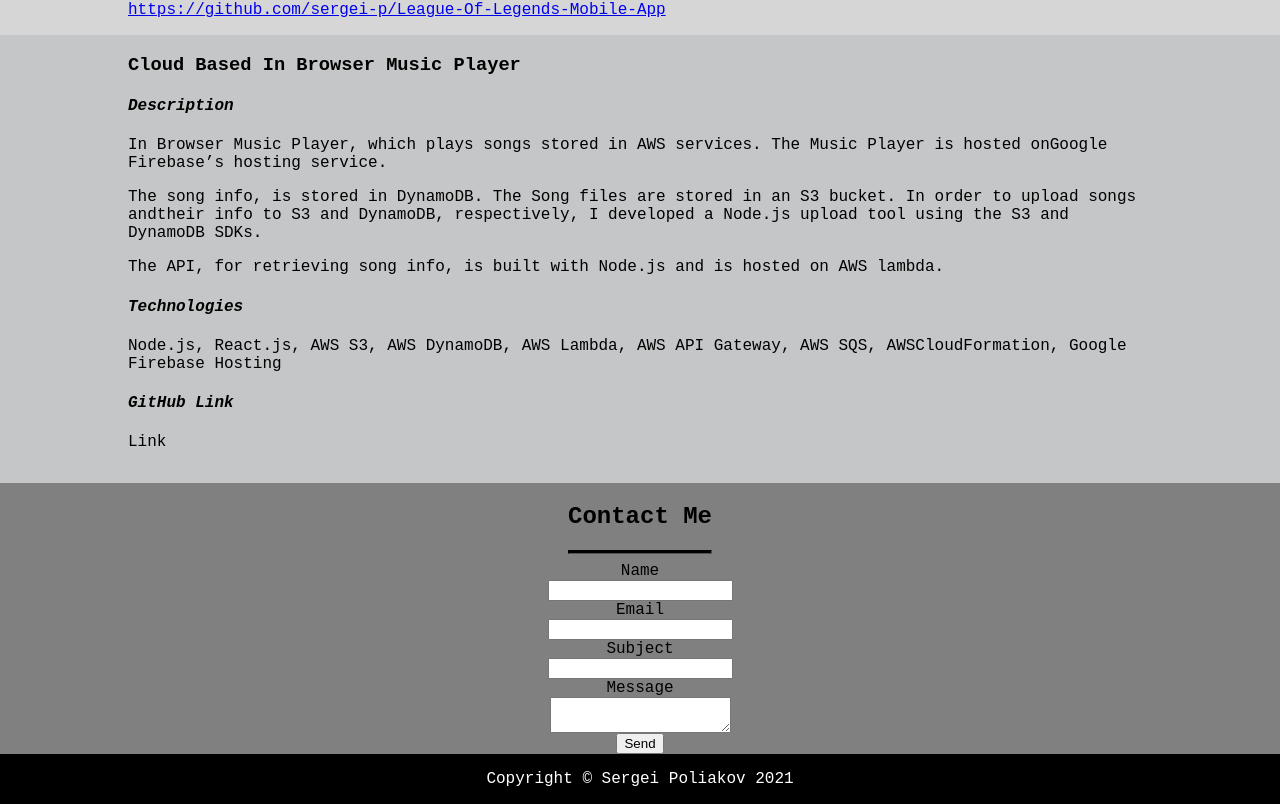
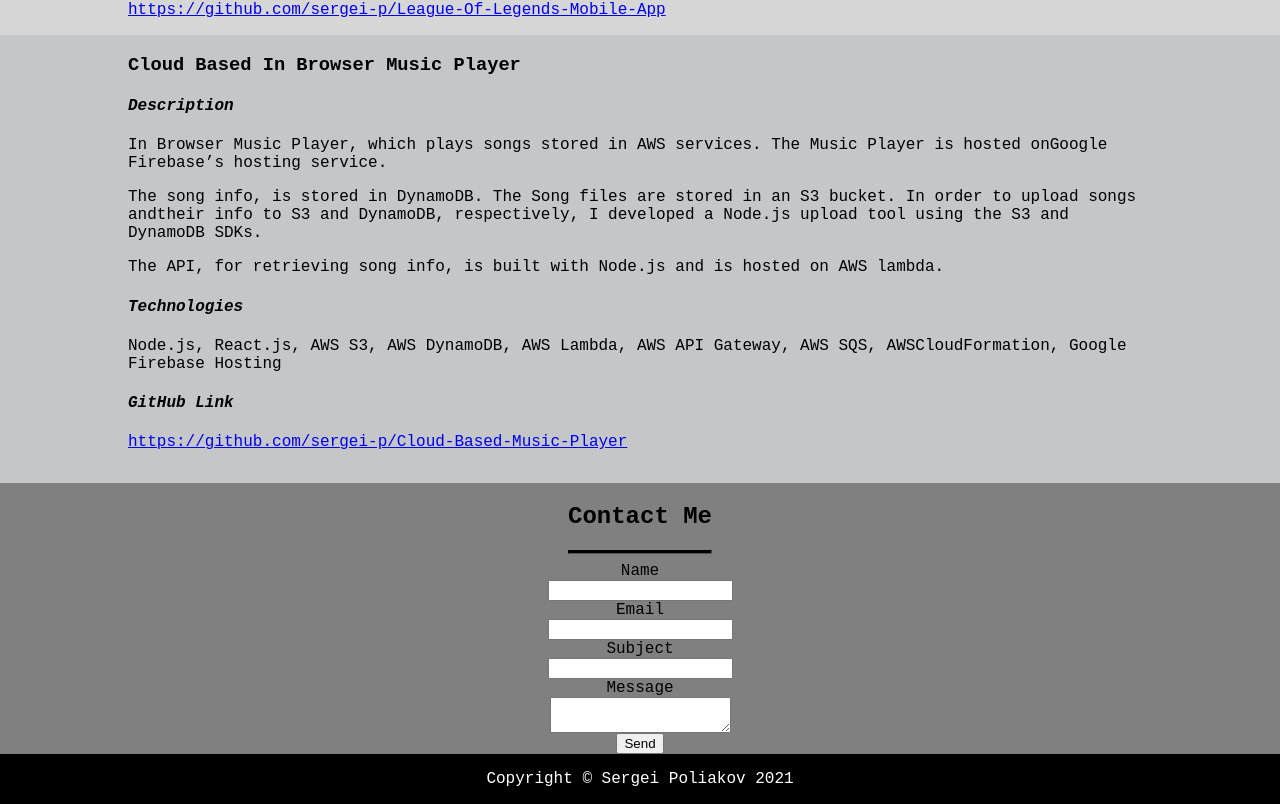
Before and after one commit to sergei-p/personal-website, a React (Create React App) app: page / in a window 1280 px wide. Shown: the part 3173-3977 px from the top of the page. Built offline with nearby package versions, Linux system fonts and the light colour scheme.

Commit message:
Added link for Cloud Base Music Player

```diff
--- a/src/components/Projects.js
+++ b/src/components/Projects.js
@@ -121,7 +121,7 @@ function Projects() {
                 </p>
               <h4>GitHub Link</h4>
                 <p>
-                  Link
+                  <a href="https://github.com/sergei-p/Cloud-Based-Music-Player" target="_blank" rel="noreferrer">https://github.com/sergei-p/Cloud-Based-Music-Player</a>
                 </p>
             </div>
           </dt>
```
